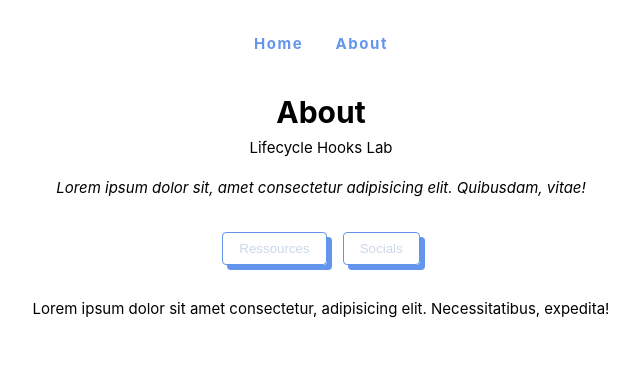
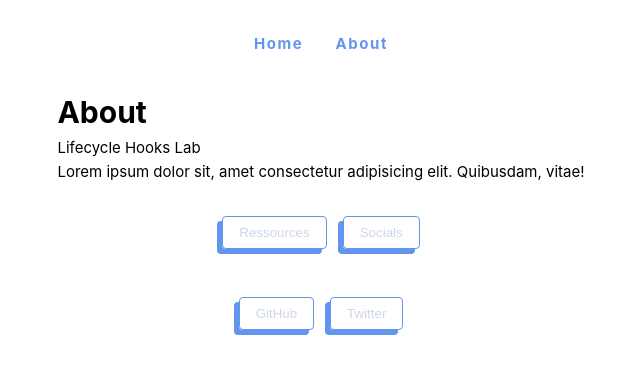
Before and after one commit to imStav/lifecycle-hooks-lab, a Vue app: page /about in a window 1280 px wide. Both pictures are taken after a click on the button "Socials". Shown: the top 374 px of the page, without its empty margins (319-959 px from the left). Built offline with nearby package versions, Linux system fonts and the light colour scheme.

Commit message:
Working on **UI**

```diff
--- a/src/components/Ressources.vue
+++ b/src/components/Ressources.vue
@@ -2,7 +2,7 @@
     <div class="card">
         <h2>Lifecycle hooks</h2>
         <p>
-            Lorem, ipsum dolor sit amet consectetur adipisicing elit. Necessitatibus, repellendus!
+            Find useful ressources directly from the official Vue documentation here:
         </p>
         <a href="https://vuejs.org/guide/essentials/lifecycle.html">Lifecycle hooks</a>
     </div>
--- a/src/components/Socials.vue
+++ b/src/components/Socials.vue
@@ -1,7 +1,41 @@
 <template>
-    <div>
-        <p>
-            Lorem ipsum dolor sit amet consectetur, adipisicing elit. Necessitatibus, expedita!
-        </p>
+    <div class="card">
+       <button>
+        <a href="">GitHub</a>
+       </button>
+
+       <button>
+        <a href="">Twitter</a>
+       </button>
     </div>
 </template>
+
+<style scoped>
+button {
+  border: 1px solid cornflowerblue;
+  background-color: transparent;
+  color: #ccd7ea;
+  margin-inline: .5rem;
+  border-radius: 4px;
+  padding: .5rem 1rem;
+  transition: all ease-in-out 0.3s;
+  box-shadow: -5px 5px cornflowerblue;
+}
+
+button:hover {
+  box-shadow: -3px 3px cornflowerblue;
+  cursor: pointer;
+}
+.card {
+    /* border-left: 1px solid greenyellow;
+    background-color: #99ff000e; */
+    padding: 1rem;
+}
+
+.card p { margin-block: .5rem; }
+
+.card a {
+    color: #ccd7ea;
+    text-decoration: none;
+}
+</style>
--- a/src/views/AboutView.vue
+++ b/src/views/AboutView.vue
@@ -15,12 +15,16 @@ const tabs = {
 <template>
   <main>
     <div class="about">
-      <h1>{{ pageTitle }}</h1>
-      <p>Lifecycle Hooks Lab</p>
+      <div>
+        <h1>{{ pageTitle }}</h1>
+        <p>Lifecycle Hooks Lab</p>
 
-      <blockquote>
-        Lorem ipsum dolor sit, amet consectetur adipisicing elit. Quibusdam, vitae!
-      </blockquote>
+        <blockquote>
+          Lorem ipsum dolor sit, amet consectetur adipisicing elit. Quibusdam, vitae!
+        </blockquote>
+      </div>
+
+      <div class="cube"></div>
     </div>
 
     <div class="tabs">
@@ -35,7 +39,7 @@ const tabs = {
   </main>
 </template>
 
-<style>
+<style scoped>
 main {
   display: flex;
   flex-direction: column;
@@ -52,25 +56,32 @@ button {
   border-radius: 4px;
   padding: .5rem 1rem;
   transition: all ease-in-out 0.3s;
-  box-shadow: 5px 5px cornflowerblue;
+  box-shadow: -5px 5px cornflowerblue;
 }
 
 button:hover {
-  box-shadow: 3px 3px cornflowerblue;
+  box-shadow: -3px 3px cornflowerblue;
   cursor: pointer;
 }
 
-.about {
-  display: flex;
-  flex-direction: column;
-  align-items: center;
-}
+/* .about {
+  display: grid;
+  grid-template-columns: repeat(1, 1fr);
+} */
 
-.about blockquote {
+/* .about blockquote {
   margin-top: 1rem;
   font-style: italic;
   text-align: center;
-}
+} */
+
+/* .cube {
+  width: 100px;
+  height: 100px;
+  border-radius: 6px;
+  background-color: cornflowerblue;
+  box-shadow: -10px 10px blueviolet;
+} */
 
 .tabs {
   display: flex;
```
